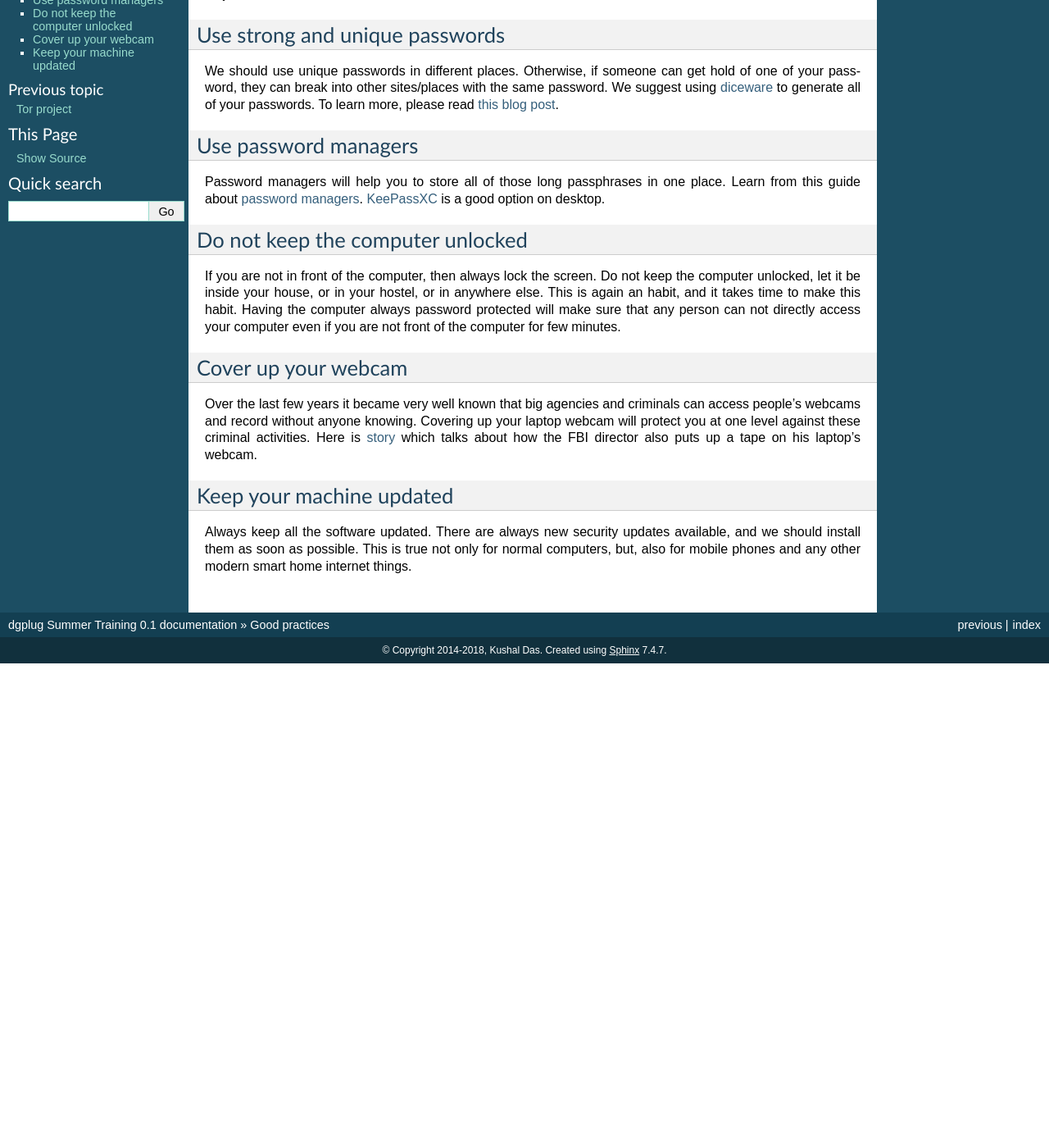
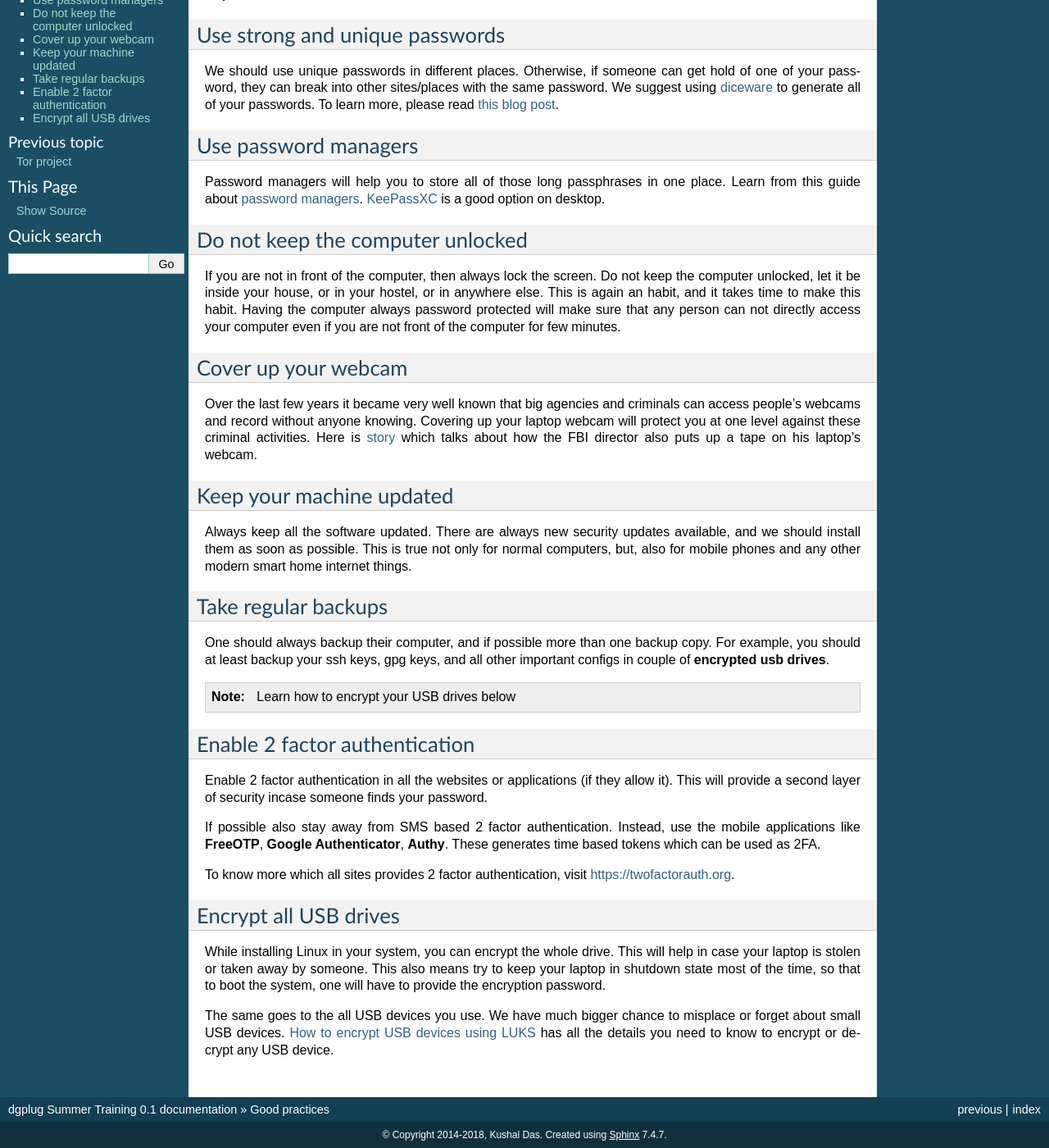
Before and after one commit to kushaldas/summertraining, a Sphinx documentation site: the page built from docs/opsec.rst, in a window 1280 px wide and 1400 px high, scrolled down 130 px. Shown: the whole window at 82% size. Built offline with Sphinx 7.4.7, drawn with Linux system fonts in a browser that asks for light colours; before the commit the page ends 939 px from its top, so only the background shows below that.

Commit message:
Adds encryption and 2fa

```diff
--- a/docs/opsec.rst
+++ b/docs/opsec.rst
@@ -53,3 +53,40 @@ Always keep all the software updated. There are always new security updates
 available, and we should install them as soon as possible. This is true not
 only for normal computers, but, also for mobile phones and any other modern
 smart home internet things.
+
+Take regular backups
+---------------------
+
+One should always backup their computer, and if possible more than one backup
+copy. For example, you should at least backup your ssh keys, gpg keys, and all
+other important configs in couple of **encrypted usb drives**.
+
+.. note:: Learn how to encrypt your USB drives below
+
+
+Enable 2 factor authentication
+-------------------------------
+
+Enable 2 factor authentication in all the websites or applications (if they
+allow it). This will provide a second layer of security incase someone finds
+your password.
+
+If possible also stay away from SMS based 2 factor authentication. Instead,
+use the mobile applications like **FreeOTP**, **Google Authenticator**,
+**Authy**. These generates time based tokens which can be used as 2FA.
+
+To know more which all sites provides 2 factor authentication, visit
+`https://twofactorauth.org <https://twofactorauth.org>`_.
+
+Encrypt all USB drives
+------------------------
+
+While installing Linux in your system, you can encrypt the whole drive. This
+will help in case your laptop is stolen or taken away by someone. This also means
+try to keep your laptop in shutdown state most of the time, so that to boot the system,
+one will have to provide the encryption password.
+
+The same goes to the all USB devices you use. We have much bigger chance to
+misplace or forget about small USB devices. `How to encrypt USB devices using
+LUKS <https://kushaldas.in/posts/encrypting-drives-with-luks.html>`_ has all
+the details you need to know to encrypt or decrypt any USB device.
```
